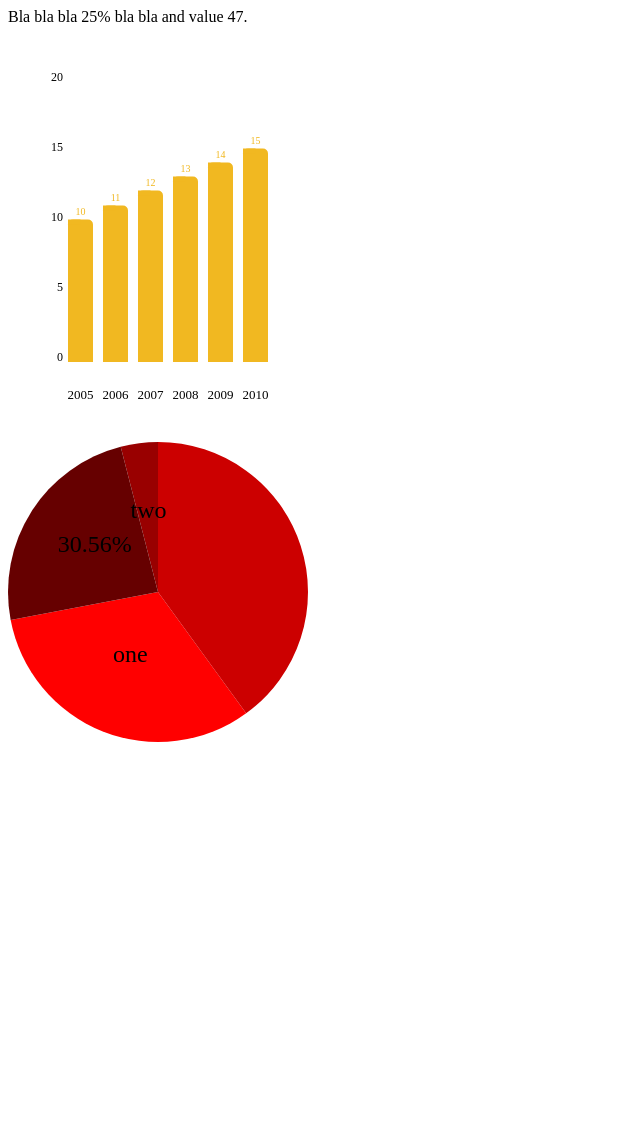
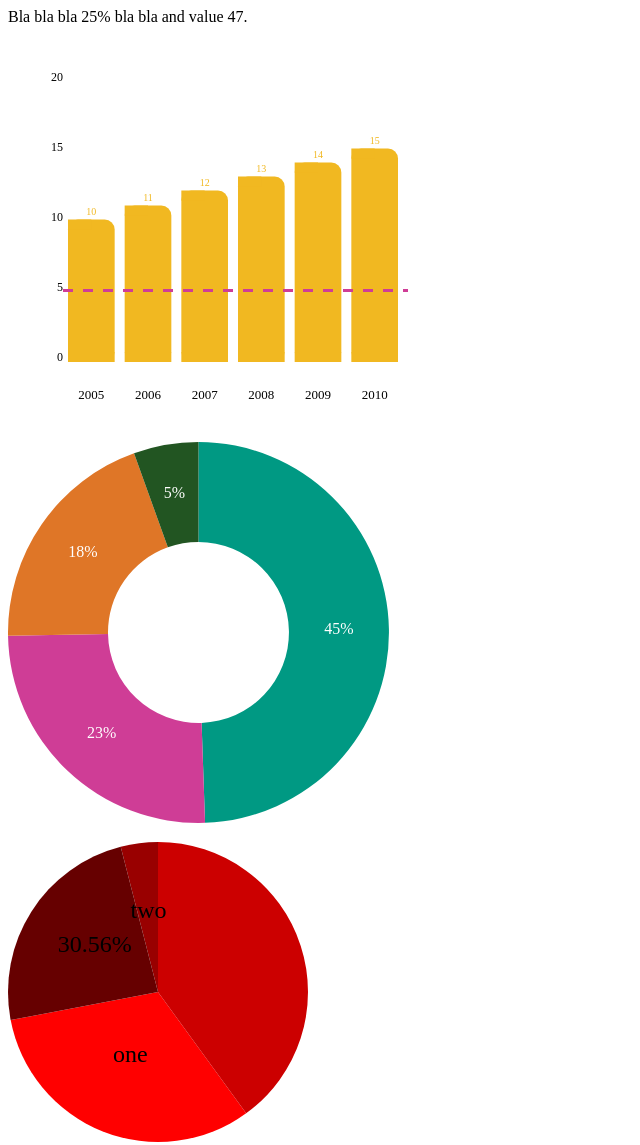
Before and after one commit to adieyal/widgetlabs, a plain HTML site: page index.html in a window 1280 px wide. Shown: the whole page, without its empty margins (0-640 px from the left). Before the commit the page ends 800 px from the top, so only its background shows below. Drawn offline with Linux system fonts and the light colour scheme.

Commit message:
Added segment pie widget

```diff
--- a/index.html
+++ b/index.html
@@ -6,6 +6,7 @@
     <p>Bla bla bla <span data-widget="text" data-src="values.json#percentage">40%</span> bla bla and value <span data-widget="text" data-src="values.json#number">4</span>.</p>
 
     <div data-widget="roundedbargraph" data-src="values.json#rounded"></div>
+    <div data-widget="segmentpie" data-src="values.json#segmentpie"></div>
     <svg xmlns="http://www.w3.org/2000/svg" version="1.1" width="300px" height="300px" data-widget="piechart" data-src="values.json#piechart" class="piechart" viewBox="-100 -100 200 200">
       <!-- This content is entirely optional and will be deleted. The reason for having it here is if the file is
 	   opened in something like inkscape. -->
--- a/js/widget.roundedbargraph.js
+++ b/js/widget.roundedbargraph.js
@@ -1,4 +1,17 @@
 /* Bar graph with rounded corners */
+/*
+    Example configuration snippet
+    "data" : [
+        {"series" : "2005", "value" : 10},
+        {"series" : "2006", "value" : 11},
+        {"series" : "2007", "value" : 12},
+        {"series" : "2008", "value" : 13},
+        {"series" : "2009", "value" : 14},
+        {"series" : "2010", "value" : 15}
+    ],
+    "width" : 400,
+    "height" : 400
+*/
 
 (function() {
     if (typeof widget == 'undefined') {
@@ -40,7 +53,7 @@
             // bars config
             this.bar = ctx.bar || {};
             this.bar.color = this.bar.color ||  '#f1b821';
-            this.bar.rounding = this.bar.rounding === undefined ? 5 : this.bar.rounding;
+            this.bar.rounding = this.bar.rounding === undefined ? 10 : this.bar.rounding;
             this.bar.width = this.bar.width || 25;
             this.bar.margin = this.bar.margin || 10; // margin between the arcs
 
@@ -77,7 +90,7 @@
                 .attr("class", "chart")
                 .attr("width", this.w)
                 .attr("height", this.h)
-                //.attr("viewBox", "0 0 300 300")
+                //.attr("viewBox", "0 0 " + this.w + " " + this.h)
                 .append('g');
 
             // Add the colored arcs
--- /dev/null
+++ b/js/widget.segmentpie.js
@@ -0,0 +1,111 @@
+/* Segment pie widget */
+/*
+
+Parameters
+==========
+
+width - width of embedded svg element (required)
+height - height of embedded svg element (required)
+arc.width - width of the circle arcs - larger values will reduce the doughnut effect. (default - 100)
+arc.offset_x, arc.offset_y - shift the graph to the right and down (default - 0)
+arc.margin - space between the arcs - only useful if the stroke colour is set to the background-colour in the css class. This displays segments separated rather than close together
+
+
+Sample configuration snippet
+"data" : [
+    {"value" : 45},
+    {"value" : 23},
+    {"value" : 18},
+    {"value" : 5}
+],
+"width" : 400,
+"height" : 400
+
+
+*/
+
+(function() {
+    if (typeof widget == 'undefined') {
+        return;
+    }
+
+    widget.widgets.segmentpie = function(node, ctx) {
+        this.node = node;
+        this.data = ctx.data;
+        this.initialize(ctx);
+        this.update();
+    }
+
+    widget.widgets.segmentpie.prototype = {
+        initialize: function(ctx) {
+            if (ctx.width === undefined){ throw Error('No width given.'); }
+            this.w = ctx.width;
+
+            if (ctx.height === undefined){ throw Error('No height given.'); }
+            this.h = ctx.height;
+
+            // Raidus of the circle
+            this.r = Math.min(this.w, this.h) / 2.1;
+
+            // Arc config
+            this.arc = ctx.arc || {};
+            this.arc.width = this.arc.width || 100;
+            this.arc.offset_x = this.arc.offset_x || 0; // x offset of the graph
+            this.arc.offset_y = this.arc.offset_y || 0; // y offset of the graph
+            this.arc.margin = this.arc.margin || 0.1; // margin between the arcs
+
+            this.class = ctx.class || "chart"; // css class
+            this.id = ctx.id || ""; // id
+
+
+            this.colors = ctx.colors || ['#009983','#cf3d96', '#df7627', '#252', '#528', '#72f', '#444'];
+        },
+        update: function() {
+            if (this.data.length === undefined || this.data.length === 0) { return; }
+
+            var total = 0;
+            for (var i = 0 ; i < this.data.length; i++) {
+                total += this.data[i].value;
+            }
+
+            var me = this;
+            me.current_angle = 0;
+            var arc = d3.svg.arc()
+                .startAngle(function(d, i) { return me.current_angle; })
+                .endAngle(function(d, i) {
+                    me.current_angle = d.value / total * Math.PI * 2 + me.current_angle ;
+                    return me.current_angle;
+                })
+                .innerRadius(this.r - this.arc.width)
+                .outerRadius(this.r);
+
+
+            this.vis = this.node.append("svg")
+                .attr("class", this.class)
+                .attr("width", this.w)
+                .attr("height", this.h)
+                .append('g')
+                .attr("transform", "translate(" + (this.r + me.arc.offset_x) + "," + (this.r + me.arc.offset_y) + ")");
+
+            // Add the arcs
+            var paths = this.vis.selectAll('path')
+                .data(this.data);
+
+            paths.enter().append('path')
+                .attr('d', arc)
+                .attr('class', function(d, i) { return 'spg-arc spg-color spg-group-' + i +' spg-arc-' + i; })
+                //.style('stroke', "#fff")
+                .style('stroke-width', this.arc.margin / 2)
+                .style('fill', function(d, i) { return me.colors[i]; });
+
+            paths.enter().append('text')
+                .attr("transform", function(d, i) { return "translate(" + arc.centroid(d, i) + ")"; })
+                .attr('text-anchor', 'middle')
+                .attr('dy', '0.25em')
+                .attr('class' , function(d, i){ return 'spg-arc-text spg-group-' + i; })
+                .style('fill', '#fff')
+                .text(function(d , i){ return d.value + '%'; });
+
+        }
+    };
+})();
--- a/values.json
+++ b/values.json
@@ -18,6 +18,23 @@
             {"series" : "2010", "value" : 15}
         ],
         "width" : 400,
+        "height" : 400,
+        "line" : {
+           "type" : "const",
+           "const_val" : 5
+        },
+        "bar" : {
+            "width" : 55
+        }
+    },
+    "segmentpie" : {
+        "data" : [
+            {"value" : 45},
+            {"value" : 23},
+            {"value" : 18},
+            {"value" : 5}
+        ],
+        "width" : 400,
         "height" : 400
     }
 }
```
